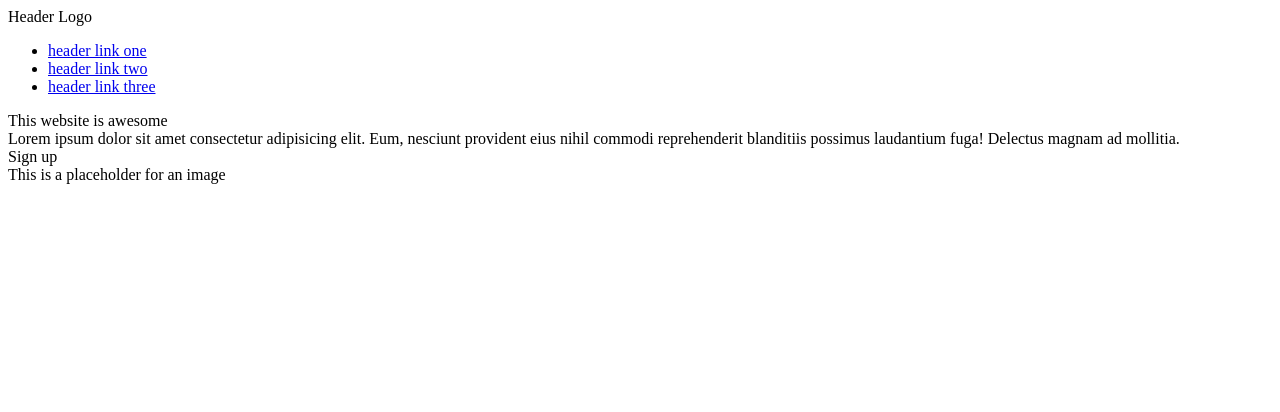
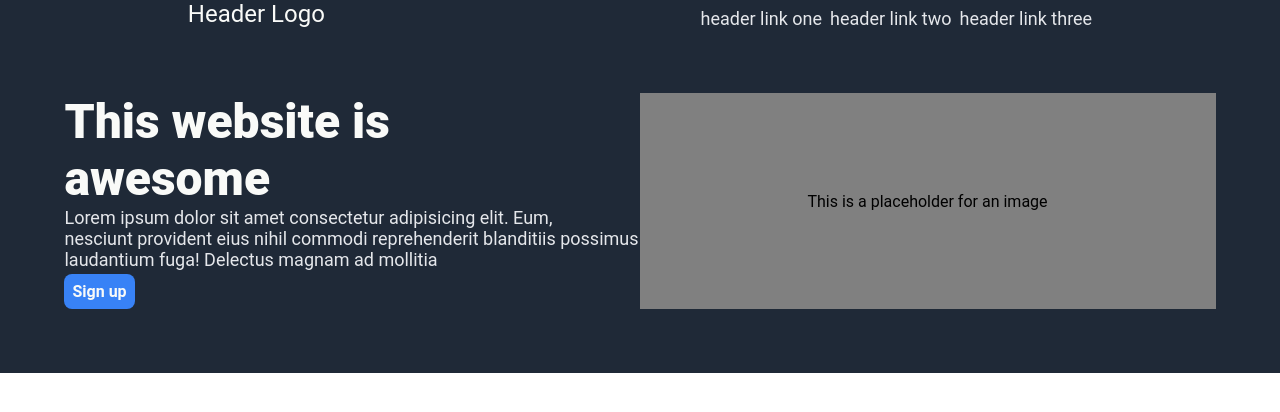
Before and after one commit to deysrv/odin-landing-page, a plain HTML site: page index.html in a window 1280 px wide. Drawn offline with Linux system fonts and the light colour scheme.

Commit message:
complete css part of hero section and thus complete the entire hero section

```diff
--- a/index.html
+++ b/index.html
@@ -4,6 +4,7 @@
     <meta charset="UTF-8">
     <meta name="viewport" content="width=device-width, initial-scale=1.0">
     <title>Landing Page</title>
+    <link rel="stylesheet" href="style.css">
 </head>
 <body>
     <div class="hero">
@@ -19,9 +20,16 @@
         </div>
         <div class="text">
             <div class="desc">
-                <div class="desc-1">This website is awesome</div>
-                <div class="desc-2">Lorem ipsum dolor sit amet consectetur adipisicing elit. Eum, nesciunt provident eius nihil commodi reprehenderit blanditiis possimus laudantium fuga! Delectus magnam ad mollitia.</div>
-                <div class="sign-up">Sign up</div>
+                <div class="desc-1">
+                    <div>This website is</div>
+                    <div>awesome</div>
+                </div>
+                <div class="desc-2">
+                    <div>Lorem ipsum dolor sit amet consectetur adipisicing elit. Eum,</div>
+                    <div>nesciunt provident eius nihil commodi reprehenderit blanditiis possimus </div>
+                    <div>laudantium fuga! Delectus magnam ad mollitia</div>
+                </div>
+                <button class="sign-up">Sign up</button>
             </div>
             <div class="img">This is a placeholder for an image</div>
         </div>
--- /dev/null
+++ b/style.css
@@ -0,0 +1,77 @@
+*{
+    padding: 0;
+    margin: 0;
+}
+body{
+    font-family: "Roboto";
+    display: flex;
+    flex-direction: column;
+    height:100vh;
+}
+
+.hero{
+    display: flex;
+    flex-direction: column;
+    background-color: #1F2937;
+    justify-content: space-between;
+}
+
+
+.nav{
+    display:flex;
+    justify-content: space-around;
+}
+ul{
+    list-style-type: none;
+    display: flex;
+    margin: 0;
+    padding: 0;
+    margin-top: 8px;
+    gap:8px;
+}
+a{
+    text-decoration: none;
+    color: #E5E7EB;
+    font-size: 18px;
+
+}
+
+.logo{
+    color:#F9FAF8;
+    font-size: 24px;
+
+}
+
+.text{
+    padding: 64px;
+    display: flex;
+    justify-content: space-around;
+}
+.desc-1{
+    font-size: 48px;
+    font-weight: 900;
+    color: #F9FAF8;
+}
+.desc-2{
+    font-size: 18px;
+    color:#E5E7EB;
+}
+button{
+    all: unset;
+    background-color: #3882F6;
+}
+.sign-up{
+    padding: 8px;
+    margin-top: 4px;
+    border-radius: 8px;
+    color:#F9FAF8;
+    font-weight: bold;
+}
+.img{
+    height:100%;
+    width: 50%;
+    background-color: grey;
+    display: flex;
+    justify-content: center;
+    align-items: center;
+}
```
